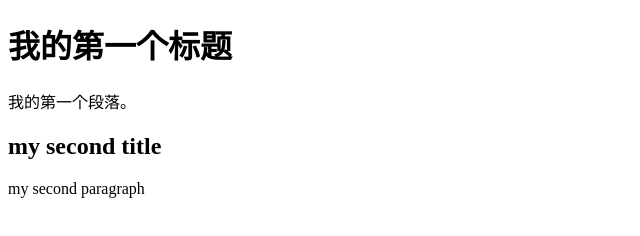
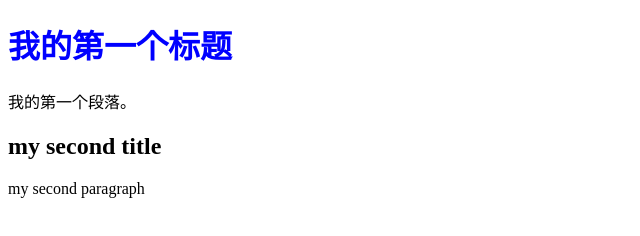
Before and after one commit to Rissoto8719/rissoto8719.github.io, a plain HTML site: page index.html in a window 1280 px wide. Shown: the whole page, without its empty margins (0-640 px from the left). Drawn offline with Linux system fonts and the light colour scheme.

Commit message:
update111

```diff
--- a/index.html
+++ b/index.html
@@ -9,7 +9,7 @@
 <body>
 
     <div>
-        <h1>我的第一个标题</h1>
+        <h1 style="color: blue;">我的第一个标题</h1>
 
         <p>我的第一个段落。</p>
     </div>
```
